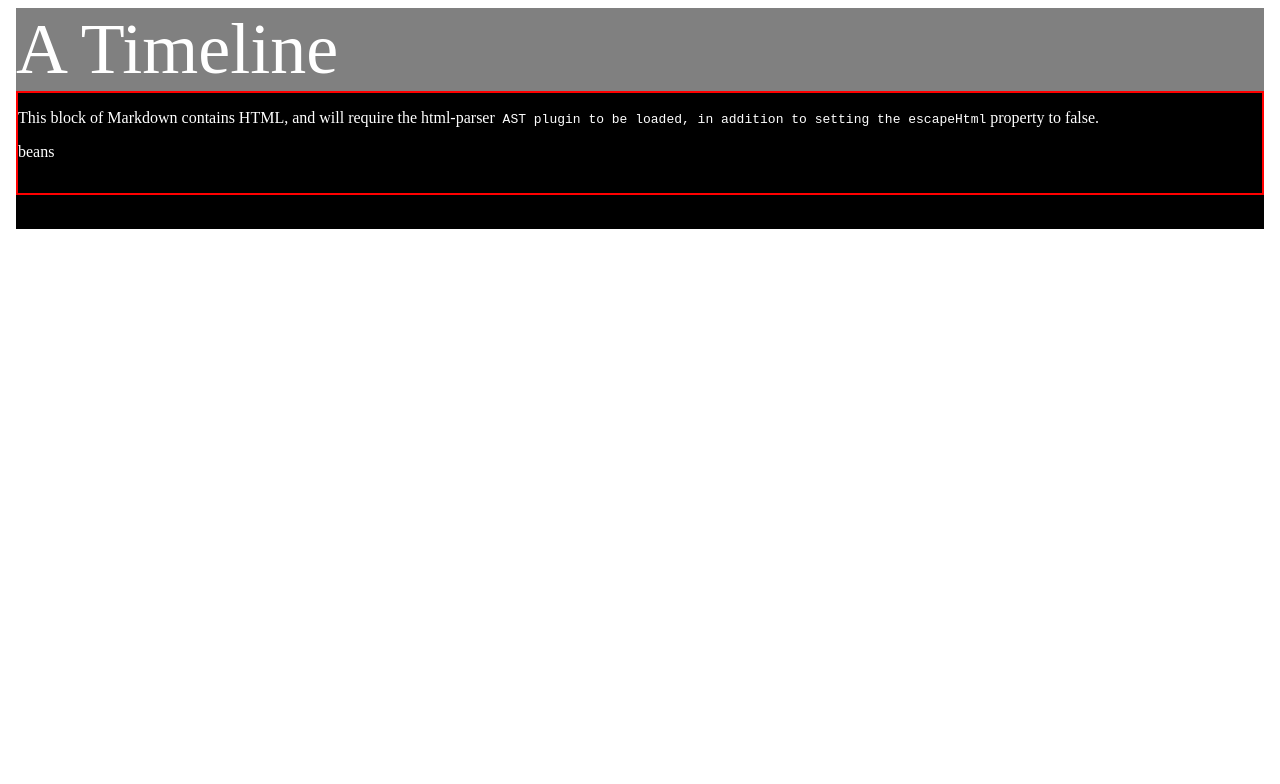
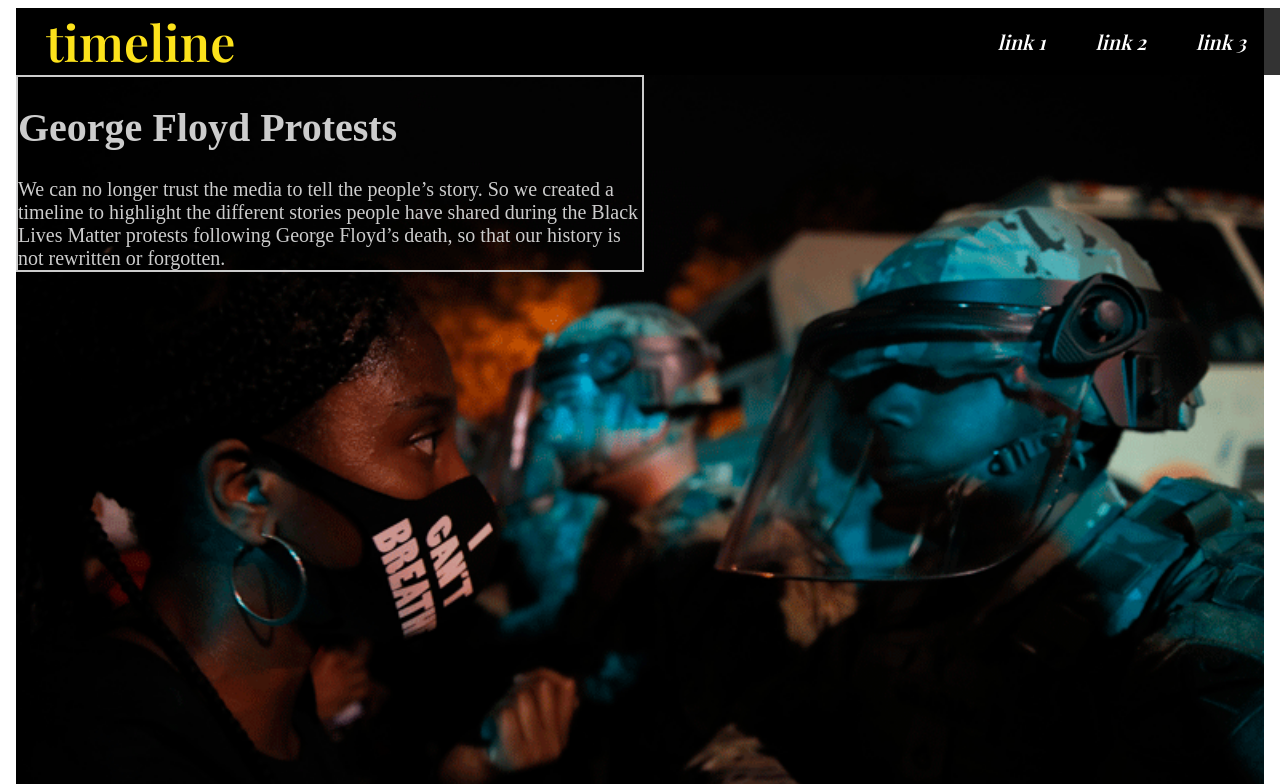
Before and after one commit to amielmon/timeline, a Next.js app: page / in a window 1280 px wide. Shown: the top 784 px of the page. Built offline with nearby package versions, Linux system fonts and the light colour scheme.

Commit message:
i make da header

```diff
--- a/components/EventNode/index.js
+++ b/components/EventNode/index.js
@@ -1,6 +1,6 @@
 import React from 'react'
 import styles from './style.module.css'
-import ReactMarkdown from 'react-markdown'
+import ReactMarkdown from 'react-markdown/with-html'
 
 function EventNode({markdown, text}) {
   return (
--- a/components/EventNode/style.module.css
+++ b/components/EventNode/style.module.css
@@ -1,6 +1,6 @@
 .container {
-  border: 2px solid red;
-  height: 100px;
+  border: 2px solid white;
+  width: 50%;
 }
 .date {
   color: white
--- a/components/Header/index.js
+++ b/components/Header/index.js
@@ -1,17 +1,25 @@
-import React from 'react'
+import React, { useState } from 'react'
+
 import styles from './style.module.css'
 
 function Header() {
 
+  const [isTitle, changeText] = useState('true');
+
   return (
     <div className={styles.container}>
-      <span className={styles.title}>A Timeline</span>
+      <span className={styles.title}
+            onMouseEnter={() => changeText(false)}
+            onMouseLeave={() => changeText(true)} >
+        {isTitle ? `timeline` : `BLACK LIVES MATTER`}
+      </span>
+      <span className={styles.links}>
+        <span className={styles.subtitle}>link 1</span>
+        <span className={styles.subtitle}>link 2</span>
+        <span className={styles.subtitle}>link 3</span>
+      </span>
     </div>
   )
 }
 
-
-
-
-
 export default Header
--- a/components/Header/style.module.css
+++ b/components/Header/style.module.css
@@ -1,9 +1,34 @@
+@import url('https://fonts.googleapis.com/css2?family=Playfair+Display:wght@600&display=swap');
+
 .container {
-  width: 100%;
-  background: gray;
+  display: flex;
+  width: 100vw!important;
+  position: sticky;
+  top: 0;
+  background-color: rgba(0, 0, 0, 0.8);
+  justify-content: space-between;
+}
 
+.container .title {
+  color: rgba(252, 226, 27);
+  font-family: 'Playfair Display', serif;
+  font-size: 50px;
+  margin-left: 30px;
 }
-.title {
+
+.links {
+  display: flex;
+  align-items: center;
+}
+
+.subtitle {
   color: white;
-  font-size: 72px;
+  font-family: 'Playfair Display', serif;
+  font-size: 20px;
+  font-style: italic;
+  margin-right: 50px;
 }
+
+.subtitle:hover {
+  color: rgba(74,	68,	242, 0.8);
+}
--- a/pages/index.js
+++ b/pages/index.js
@@ -1,15 +1,35 @@
+import React, { useEffect, useState } from 'react';
+
+import EventNode from '../components/EventNode'
+import Header from '../components/Header'
 import styles from '../styles/index.module.css'
-import Header from '../components/Header'
-import EventNode from '../components/EventNode'
 
 export default function Home() {
-  const markdown = `
-This block of Markdown contains <a href="https://en.wikipedia.org/wiki/HTML">HTML</a>, and will require the <code>html-parser</code> AST plugin to be loaded, in addition to setting the <code class="prop">escapeHtml</code> property to false.
-`
+  const markdown = `This block of Markdown contains <a href="https://en.wikipedia.org/wiki/HTML" target="_blank">HTML</a>, and will require the <code>html-parser</code> AST plugin to be loaded, in addition to setting the <code class="prop">escapeHtml</code> property to false.`
+  const aboutTitle = `<h1><b>George Floyd Protests</b></h1>\n`
+  const text = `We can no longer trust the media to tell the people’s story. So we created a timeline to highlight the different stories people have shared during the Black Lives Matter protests following George Floyd’s death, so that our history is not rewritten or forgotten.`
+
   return (
     <body className={styles.page}>
-      <Header/>
-      <EventNode markdown={markdown} text='beans'/>
+      <Header />
+      <div className={styles.about}>
+        <div className={styles.bg}>
+          <span className={styles.text} >
+            <EventNode markdown={aboutTitle + text} />
+          </span>
+        </div>
+      </div>
+      <EventNode markdown={markdown} text='every'/>
+      <EventNode markdown={markdown} text='second'/>
+      <EventNode markdown={markdown} text='counts'/>
+      <EventNode markdown={markdown} text='i'/>
+      <EventNode markdown={markdown} text='dont'/>
+      <EventNode markdown={markdown} text='wanna'/>
+      <EventNode markdown={markdown} text='talk'/>
+      <EventNode markdown={markdown} text='to'/>
+      <EventNode markdown={markdown} text='you'/>
+      <EventNode markdown={markdown} text='anymore'/>
+      <EventNode markdown={markdown} text='yeah'/>
       <p>pee</p>
     </body>
   )
--- a/styles/index.module.css
+++ b/styles/index.module.css
@@ -1,3 +1,26 @@
+.about {
+  color: white;
+}
+
+.about .bg {
+  background: url('../photos/Background.gif');
+  height: 100vh!important;
+  background-position: center;
+  background-repeat: no-repeat;
+  background-size: cover;
+  opacity: 0.8;
+}
+
+.about .text {
+  color: white;
+  font-size: 20px;
+}
+
 .page {
   background: black;
 }
+
+.text {
+  color: white;
+  font-size: 100px;
+}
```
Also changed, not shown: photos/Background.gif (added).
